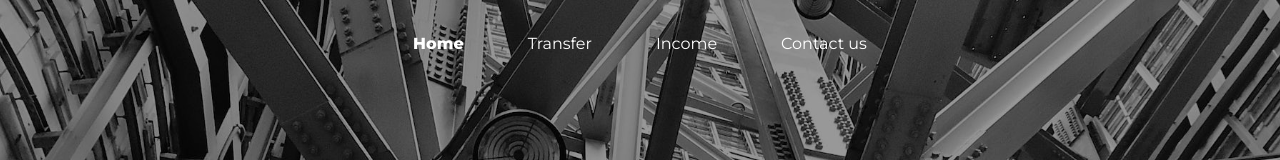
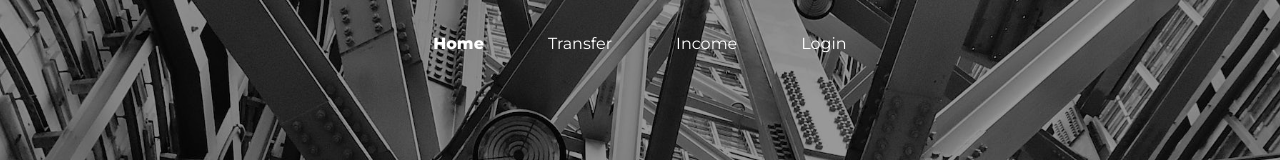
Before and after one commit to amrrmohamed87/ApexBuild, a React (Vite) app: page / in a window 1280 px wide. Shown: the top 160 px of the page. Built offline with nearby package versions, Linux system fonts and the light colour scheme.

Commit message:
changing the last navLink with '/login' and 'Login'

```diff
--- a/src/constants/data.js
+++ b/src/constants/data.js
@@ -2,5 +2,5 @@ export const navLinks = [
     {label: 'Home', to: '/' },
     {label: 'Transfer', to: '/transfer'},
     {label: 'Income', to: '/income' },
-    {label: 'Contact us', to: '/contact'},
+    {label: 'Login', to: '/login'},
 ]
```
